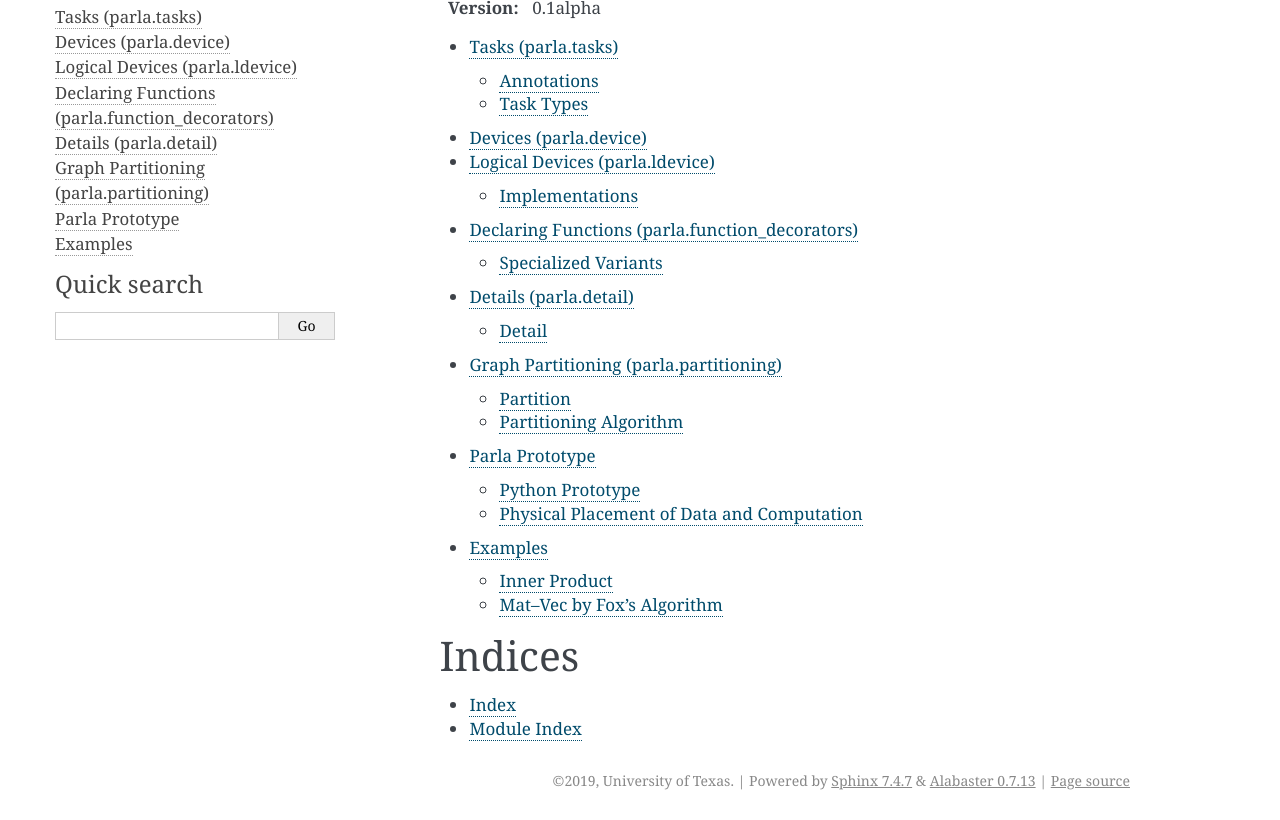
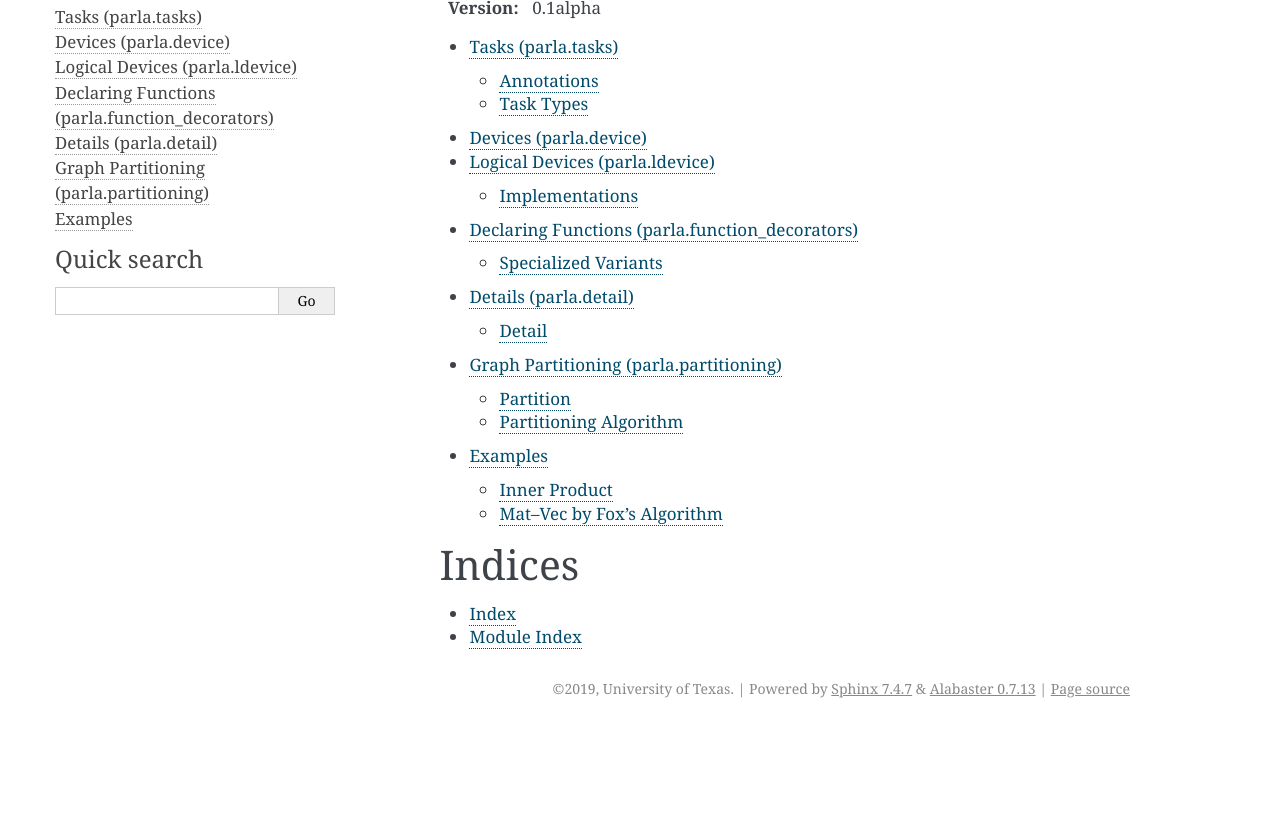
Before and after one commit to ut-parla/Parla.py, a Sphinx documentation site: the page built from docs/source/index.rst, in a window 1280 px wide, cut to the strip 200-1020 px from the top of the page. Built offline with Sphinx 7.4.7, drawn with Linux system fonts in a browser that asks for light colours; after the commit the page ends 928 px from its top, so only the background shows below that; some of the changed lines change nothing that is shown.

Commit message:
Remove prototype.rst because it out of date.

```diff
--- a/docs/source/index.rst
+++ b/docs/source/index.rst
@@ -14,7 +14,6 @@ The Parla Language
    parla.function_decorators
    parla.detail
    parla.partitioning
-   prototype
    examples
 
 
--- a/docs/source/prototype.rst
+++ /dev/null
@@ -1,67 +0,0 @@
-.. _`Parla Prototype`:
-
-Parla Prototype
-===============
-
-The Parla prototype implementation will go through several phases before being a complete implementation.
-Each section on this page discusses one of those phases.
-
-Python Prototype
-----------------
-
-This implementation will be able execute Parla programs (at least simple ones) and verify that we are not missing information needed for an implementation.
-Initially, this implementation will not be truly parallel in orchestration code (external operations, e.g. numpy operations, will execute truly in parallel).
-The runtime is based on Galois.
-
-This prototype has two primary restrictions:
-
-1. The orchestration must be entirely inside a single top-level task and that task will be executed *synchronously*.
-2. Orchestration code is run in the Python interpreter and therefore for not perform all that well. This restriction does not affect external operations like numpy operations or BLAS calls.
-
-These limitations will be removed as we move towards a complete implementation.
-
-Physical Placement of Data and Computation
-------------------------------------------
-
-For initial experimentation, Parla provides ways to place data and computation on specific devices and some tools to
-map logical devices to physical ones.
-
-To copy data into a location, apply a memory detail to that value:
-
-.. testsetup::
-    import numpy as np
-
-.. code-block:: python
-
-    a = np.array([1, 2, 3])
-    # Copy the array to GPU #0.
-    b = gpu(0).memory()(a)
-    # Or identically
-    g0mem = gpu(0).memory()
-    b = g0mem(a)
-
-The new object `b` is not related to the original array `a`.
-The user will have to perform manual copies to keep them in sync if needed.
-
-To place tasks at a location, provide the `placement` argument to `~parla.tasks.spawn`:
-
-.. code-block:: python
-
-    @spawn(T2[j], [T1[j, 0:j]], placement=gpu(j%4))
-    def t2():
-        cholesky_inplace(a[j,j])
-
-The task will be run on the specific device provided and no other.
-As always, the task orchestration code will run on the CPU, but appropriate `~parla.function_decorators.specialized`
-function variant will be used and those should be setup to call device kernels.
-
-Programs can also use logical devices:
-
-.. code-block:: python
-
-    mapper = LDeviceSequenceBlocked(n)
-    @spawn(placement=mapper.device(j))
-    def t2():
-        cholesky_inplace(a[j,j])
-
-See :ref:`Logical Devices` for more details and features.
```
